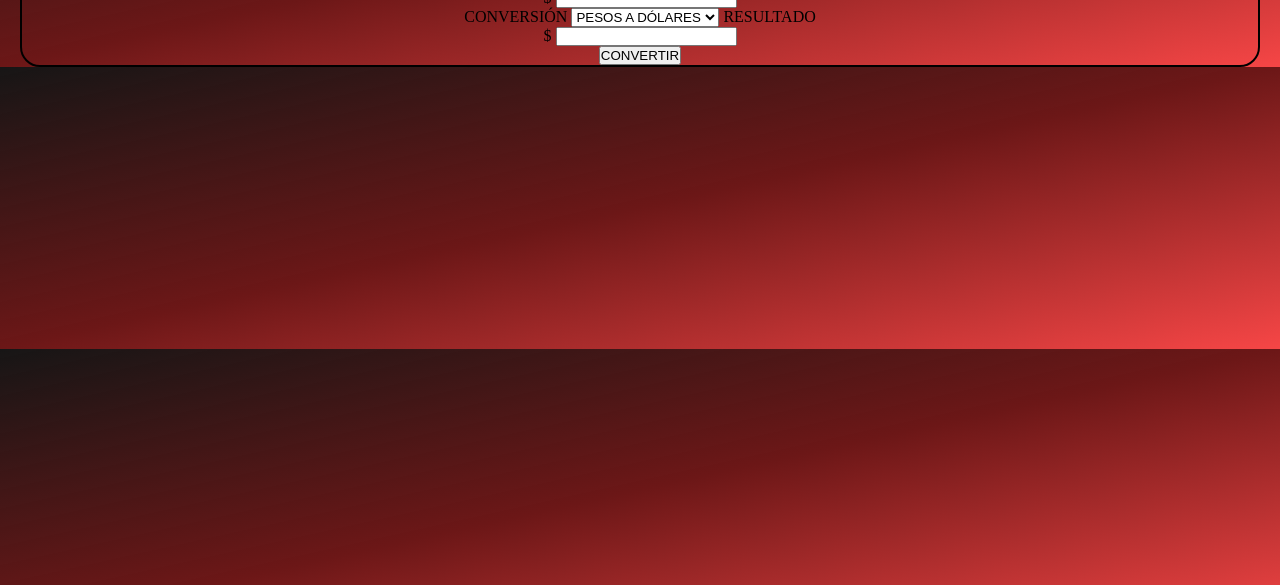
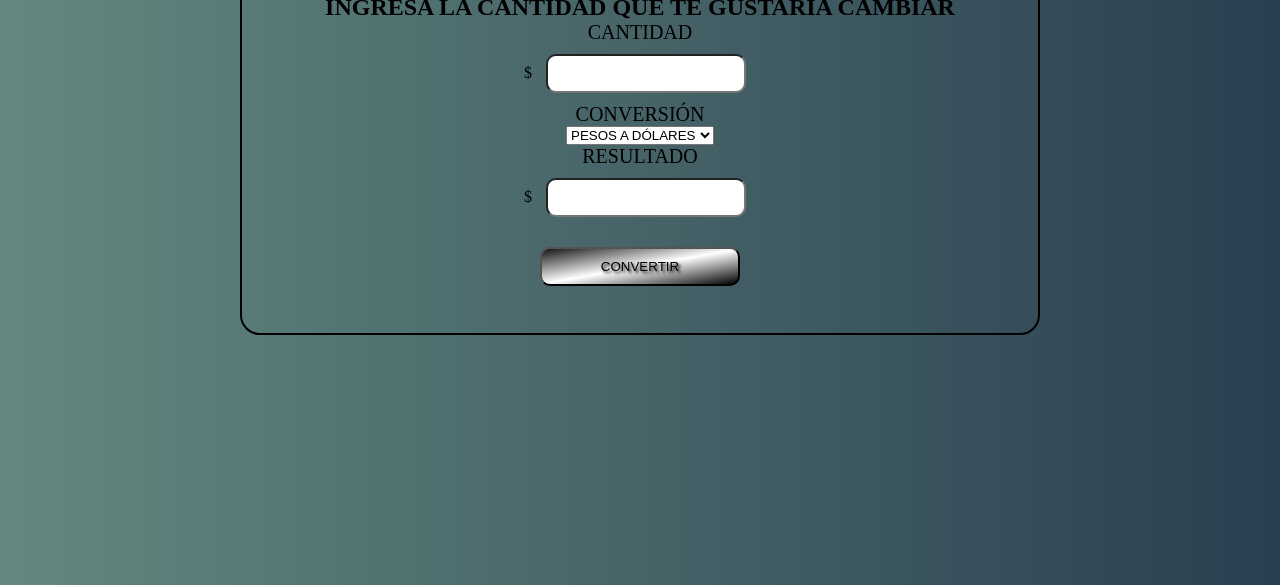
Before and after one commit to Mallegrini26/conversor, a plain HTML site: page index.html in a window 1280 px wide. Shown: the part 215-800 px from the top of the page. Drawn offline with Linux system fonts and the light colour scheme.

Commit message:
cambio de estilos

```diff
--- a/index.html
+++ b/index.html
@@ -15,24 +15,24 @@
         <h1>CONVERSOR DE MONEDA</h1>
         <h2>INGRESA LA CANTIDAD QUE TE GUSTARÍA CAMBIAR</h2>
         <form>
-            <label for="num">Cantidad</label>
+            <label class="label-titulo" for="num">CANTIDAD</label>
             <div class="input-container">
                 <span class="currency-symbol" id="currency-symbol">$</span>
                 <!-- AGREGA EL SÍMBOLO AL DIV -->
-                <input type="text" id="num">
+                <input class="text-input" type="text" id="num">
             </div>
-            <label for="conversion-direction">CONVERSIÓN</label>
+            <label class="label-titulo" for="conversion-direction">CONVERSIÓN</label><br>
             <select id="conversion-direction">
                 <option value="pesos-a-dolares">PESOS A DÓLARES</option>
                 <option value="dolares-a-pesos">DÓLARES A PESOS</option>
-            </select>
-            <label for="num1">RESULTADO</label>
+            </select><br>
+            <label class="label-titulo" for="num1">RESULTADO</label><br>
             <div class="input-container">
                 <span class="currency-symbol" id="result-symbol">$</span>
                 <!-- AGREGA EL SÍMBOLO AL DIV -->
-                <input type="text" id="num1" readonly>
+                <input class="text-input" type="text" id="num1" readonly>
             </div>
-            <button type="button" id="boton">CONVERTIR</button>
+            <button class="boton1" type="button" id="boton">CONVERTIR</button><br>
             <div id="conversor"></div>
         </form>
     </div>
--- a/styles.css
+++ b/styles.css
@@ -4,16 +4,21 @@
     box-sizing: border-box;
 }
 body{
-    background-image: linear-gradient(to top left, rgb(246, 70, 70), rgb(108, 23, 23),rgba(8, 7, 7, 0.941) );
+    /*background-image: linear-gradient(to top left, rgb(246, 70, 70), rgb(108, 23, 23),rgba(8, 7, 7, 0.941) );*/
+    background-image: linear-gradient(to right, #648880, #293f50);
+    display: flex;
+    flex-wrap: wrap;
+    justify-content: center;
 }
 
 .caja{
     border-radius: 20px;
+    height: 500px;
+    width: 800px;
     border: 2px solid black;
-    margin-top: 20px;
+    margin-top: 50px;
     margin-left: 20px;
     margin-right: 20px;
-    margin-top: 20px;
     text-align: center;
 }
 .fecha1 .boton3{
@@ -30,6 +35,7 @@ h1{
     font-family: "Italianno", cursive;
     font-size: 50px;
     font-weight: 400;
+    margin: 10px;
     letter-spacing: 5px;
     border-radius: 20px;
     text-shadow: 2px 2px 3px black;
@@ -39,3 +45,22 @@ h1{
 h1:hover{
     letter-spacing: 15px;
 }
+.label-titulo{
+    font-size: 20px;
+}
+.text-input{
+    border-radius: 10px;
+    width: 200px;
+    padding: 10px;
+    margin: 10px;
+}
+.boton1{
+    border-radius: 10px;
+    width: 200px;
+    padding: 10px;
+    margin: 20px;
+    margin-top: 20px;
+    text-shadow: 2px 2px 3px black;
+    cursor: pointer;
+    background-image: linear-gradient(to top left, black, white,rgba(8, 7, 7, 0.941) );
+}
```
Also changed, not shown: java.js (+0 -14 lines).
